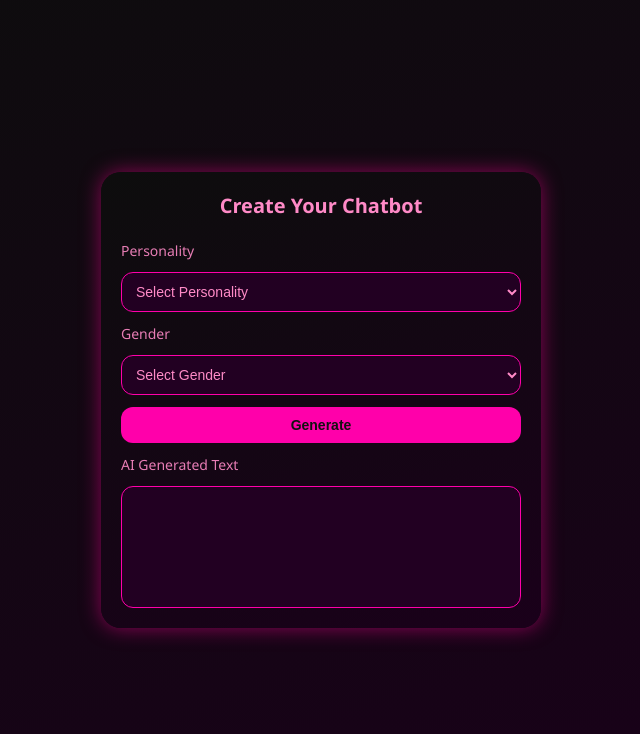
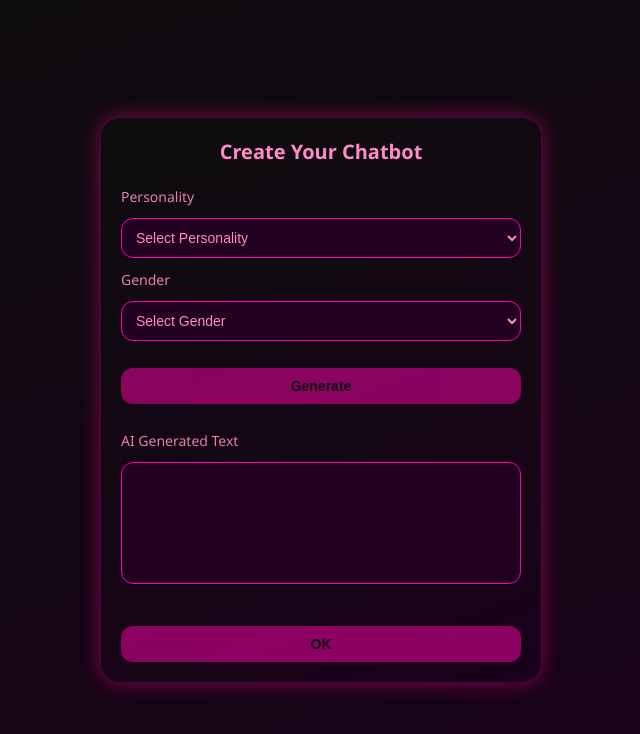
Before and after one commit to delfinodjaja/dating-chatbot, a React (Create React App) app: page /ChatBotForm in a window 1280 px wide. Shown: the top 734 px of the page, without its empty margins (319-959 px from the left). Built offline with nearby package versions, Linux system fonts and the light colour scheme.

Commit message:
seperate new chatbot feature

```diff
--- a/src/pages/ChatBoxForm.tsx
+++ b/src/pages/ChatBoxForm.tsx
@@ -4,42 +4,79 @@ const ChatbotForm: React.FC = () => {
   const [personality, setPersonality] = useState("");
   const [gender, setGender] = useState("");
   const [generatedText, setGeneratedText] = useState("");
+  const [characterData, setCharacterData] = useState<any>(null);
+  const [loading, setLoading] = useState(false);
+  const [saved, setSaved] = useState(false);
 
   const handleGenerate = async () => {
     if (!personality || !gender) {
       setGeneratedText("Please select both personality and gender.");
       return;
     }
+    setLoading(true);
+    setSaved(false);
     const token = localStorage.getItem("access_token");
 
     try {
-    const res = await fetch("http://localhost:8000/api/chatbot/create/", {
+      const res = await fetch("http://localhost:8000/api/chatbot/generate_character/", {
+        method: "POST",
+        headers: {
+          "Content-Type": "application/json",
+          Authorization: `Bearer ${token}`
+        },
+        body: JSON.stringify({ personality, gender }),
+      });
+
+      if (!res.ok) throw new Error("Failed to fetch character");
+
+      const data = await res.json();
+      setCharacterData(data);
+      setGeneratedText(
+        `Name: ${data.name}\nFavorite Food: ${data.favorite_food}\nBackground: ${data.background}`
+      );
+    } catch (err) {
+      console.error(err);
+      setGeneratedText("Error generating character.");
+      setCharacterData(null);
+    } finally {
+      setLoading(false);
+    }
+  };
+
+  const handleOk = async () => {
+    if (!characterData) return;
+    setLoading(true);
+    const token = localStorage.getItem("access_token");
+
+    try {
+      const res = await fetch("http://localhost:8000/api/chatbot/save_character/", {
         method: "POST",
         headers: {
           "Content-Type": "application/json",
           Authorization: `Bearer ${token}`
         },
         body: JSON.stringify({
+          ...characterData,
           personality,
-        gender
+          gender,
         }),
       });
 
-    if (!res.ok) {
-      throw new Error("Failed to fetch character");
+      if (!res.ok) throw new Error("Failed to save character");
+
+      const result = await res.json();
+      if (result.success) {
+        setSaved(true);
+        alert("Character saved successfully!");
+      } else {
+        alert("Failed to save character");
       }
-
-    const data = await res.json();
-
-    // Format nicely
-    setGeneratedText(
-      `Name: ${data.name}\nFavorite Food: ${data.favorite_food}\nBackground: ${data.background}`
-    );
     } catch (err) {
       console.error(err);
-    setGeneratedText("Error generating character.");
+      alert("Error saving character.");
+    } finally {
+      setLoading(false);
     }
-
   };
 
   return (
@@ -71,12 +108,27 @@ const handleGenerate = async () => {
           <option value="male">Male</option>
         </select>
 
-        {/* Generate Button */}
-        <button onClick={handleGenerate}>Generate</button>
+        {/* Generate / Regenerate Button */}
+        <button
+          onClick={handleGenerate}
+          disabled={loading || !personality || !gender}
+          style={{ marginTop: "15px" }}
+        >
+          {loading ? "Generating..." : characterData ? "Regenerate" : "Generate"}
+        </button>
 
         {/* AI Generated Text Box */}
-        <label>AI Generated Text</label>
+        <label style={{ marginTop: "15px" }}>AI Generated Text</label>
         <textarea value={generatedText} readOnly />
+
+        {/* OK Button at bottom */}
+        <button
+          onClick={handleOk}
+          disabled={!characterData || loading || generatedText.includes("Please select")}
+          style={{ marginTop: "30px" }}
+        >
+          OK
+        </button>
       </div>
 
       <style>{`
@@ -88,7 +140,6 @@ const handleGenerate = async () => {
           width: 100vw;
           background: linear-gradient(160deg, #0d0d0d, #1a001a);
         }
-
         .form-container {
           display: flex;
           flex-direction: column;
@@ -101,18 +152,15 @@ const handleGenerate = async () => {
           font-family: "Segoe UI", sans-serif;
           box-shadow: 0 0 20px rgba(255, 0, 150, 0.5);
         }
-
         h2 {
           margin: 0 0 10px 0;
           font-size: 20px;
           text-align: center;
         }
-
         label {
           font-size: 14px;
           opacity: 0.9;
         }
-
         select, textarea {
           background: #220022;
           border: 1px solid #f0a;
@@ -121,18 +169,15 @@ const handleGenerate = async () => {
           color: #ff8ac7;
           font-size: 14px;
         }
-
         select:focus, textarea:focus {
           outline: none;
           border-color: #ff4fa3;
           box-shadow: 0 0 6px #ff4fa3;
         }
-
         textarea {
           min-height: 100px;
           resize: none;
         }
-
         button {
           background: #f0a;
           color: #111;
@@ -144,10 +189,13 @@ const handleGenerate = async () => {
           cursor: pointer;
           transition: background 0.3s ease;
         }
-
-        button:hover {
+        button:hover:not(:disabled) {
           background: #ff4fa3;
           color: white;
+        }
+        button:disabled {
+          opacity: 0.5;
+          cursor: not-allowed;
         }
       `}</style>
     </div>
```
Lines whose indentation alone changed are shown as unchanged.
